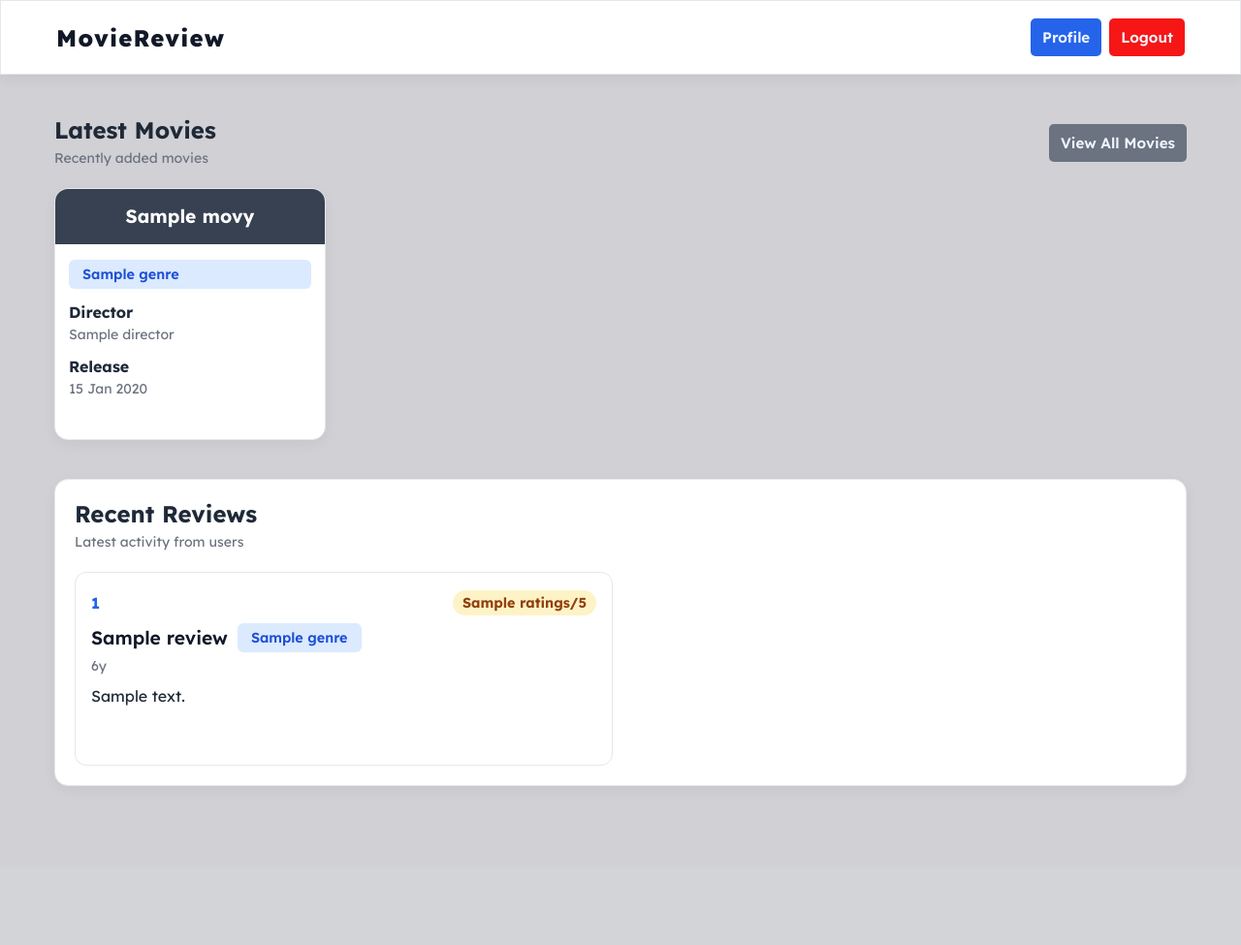
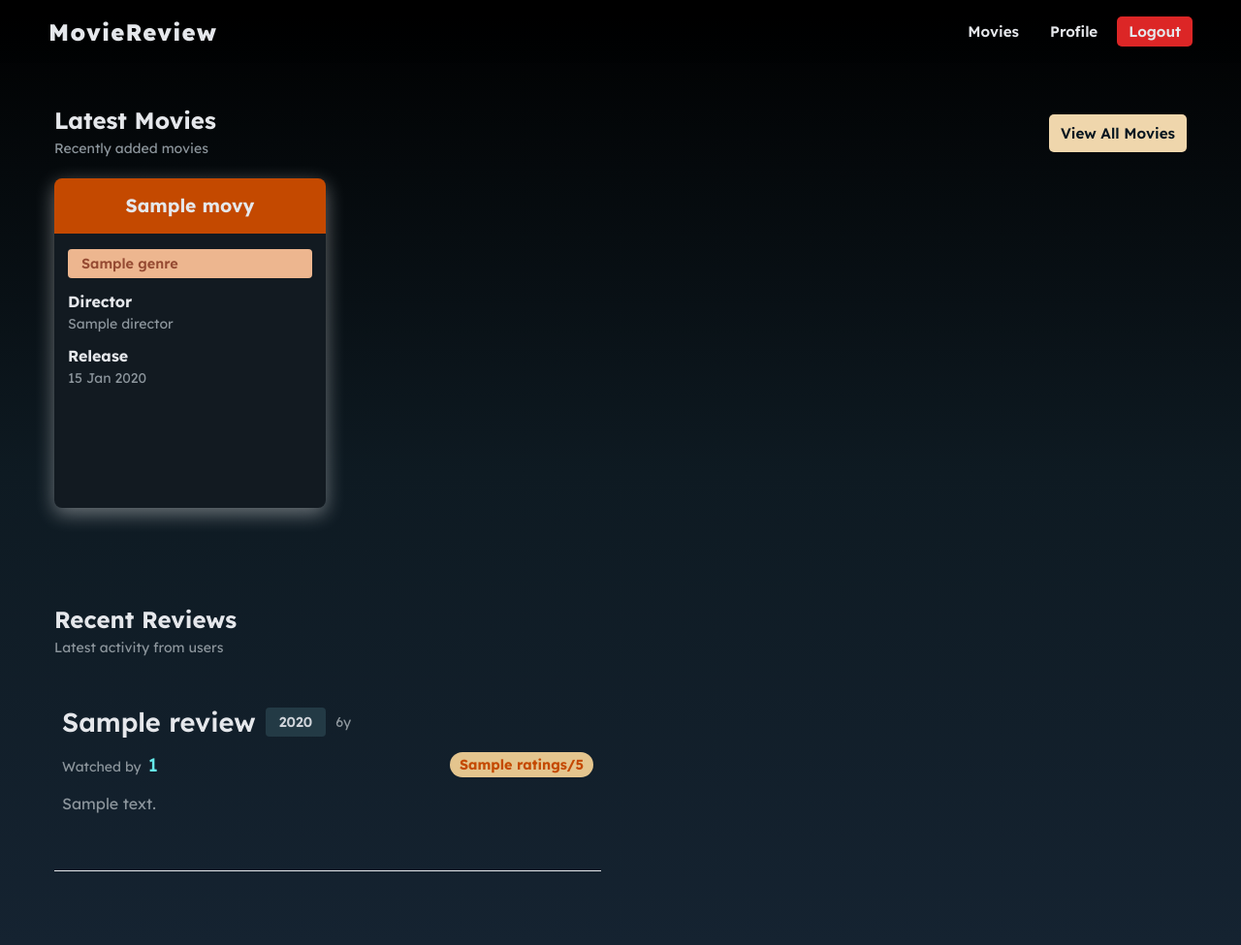
Before and after one commit to aliffkhuzairi/flask_movie_review_v2, a Flask app: page /home in a window 1280 px wide. Shown: the whole page at 97% size. Before the commit the page ends 811 px from the top, so only its background shows below. Run offline with Flask 3, Linux system fonts and the light colour scheme; the visitor is signed in with stand-in values (Sample User, id 1); a database or web service that is not in the repository returns one stand-in record (values such as "Sample title"); some libraries are stand-ins or nearby versions; some web fonts are replaced.

Commit message:
style: restyle the app into dark mode

```diff
--- a/app.py
+++ b/app.py
@@ -200,7 +200,7 @@ def home():
         movies = cur.fetchall()
 
         cur.execute("""
-            select r.ratings, r.uid, m.title, r.review, r.rev_time, m.genre, m.id
+            select r.ratings, r.uid, m.title, r.review, r.rev_time, m.rel_date, m.id
             from reviews r
             join movies m on r.mid = m.id
             where not exists (
@@ -398,7 +398,7 @@ def user_detail(user_id):
         offset = (page - 1) * per_page
 
         cur.execute(f"""
-            select m.id, m.title, r.ratings, r.review, r.rev_time, m.genre
+            select m.id, m.title, r.ratings, r.review, r.rev_time, m.rel_date
             from reviews r
             join movies m on r.mid = m.id
             where r.uid = %s
--- a/static/script.js
+++ b/static/script.js
@@ -35,3 +35,9 @@ window.addEventListener('load', function () {
         localStorage.removeItem('scrollPosition');
     }
 });
+
+// Sticky Header
+window.addEventListener('scroll', function () {
+    const header = document.querySelector('header');
+    header.classList.toggle('sticky', window.scrollY > 0);
+});
--- a/static/style.css
+++ b/static/style.css
@@ -1,4 +1,41 @@
 @import url('https://fonts.googleapis.com/css2?family=Lexend:wght@100..900&family=Megrim&display=swap');
+:root {
+    /* Background */
+    --bg-main: linear-gradient(180deg, #000000, #0e1a22, #152331);
+    --bg-surface: #0b1116;
+
+    /* Header */
+    --bg-header: rgba(0, 0, 0, 0.15);
+
+    /* Text */
+    --text-main: #e5e7eb;
+    --text-muted: #8c959c;
+    --text-dark: #04151f;
+
+    /* Accent */
+    --primary: #c44900;
+    --primary-hover: #a63c00;
+
+    --secondary: #efd6ac;
+    --secondary-hover: #e4c58e;
+
+    /* Danger */
+    --danger: #dc2626;
+    --danger-hover: #b91c1c;
+    --bg-error: #fee2e2;
+    --bg-error-text: #b91c1c;
+
+    /* Status */
+    --success-bg: #0f3d2e;
+    --success-text: #a7f3d0;
+
+    /* Tags */
+    --tag-bg: #233a45;
+    --tag-text: #d1d5db;
+
+    /* Shadow */
+    --shadow: 0 6px 20px #ffffff66;
+}
 
 * {
     box-sizing: border-box;
@@ -6,11 +43,15 @@
     padding: 0;
 }
 
+html {
+    min-height: 100vh;
+}
+
 /* BODY */
 body {
     font-family: 'Lexend', Helvetica, sans-serif;
-    background: #d1d1d5;
-    color: #1f2937;
+    background: var(--bg-main);
+    color: var(--text-main);
 }
 
 /* CENTER LOGIN PAGE */
@@ -96,10 +151,9 @@ select {
     margin: 10px 0;
 }
 
-button,
 .button-link {
     display: inline-block;
-    color: #eff6ff;
+    color: var(--text-main);
     padding: 10px 12px;
     border: none;
     border-radius: 5px;
@@ -125,10 +174,11 @@ button:hover {
     top: 0;
     left: 0;
     width: 100%;
+    padding: 7px 0;
     gap: 12px;
-    background: #ffffff;
-    border: 1px solid #e5e7eb;
-    box-shadow: 0 4px 14px rgba(0, 0, 0, 0.06);
+    background: var(--bg-header);
+    border: none;
+    transition: all 0.6s;
     z-index: 5;
 }
 
@@ -138,7 +188,7 @@ button:hover {
     display: flex;
     justify-content: space-between;
     align-items: center;
-    padding: 8px 18px;
+    padding: 0 10px;
 }
 .brand {
     font-size: 1.5rem;
@@ -146,11 +196,43 @@ button:hover {
     font-weight: 800;
     letter-spacing: 1.2px;
     text-decoration: none;
-    color: #111827;
+    color: var(--text-main);
+    transition: all 0.13s ease-in-out;
+}
+
+.nav,
+.logout {
+    padding: 6px 12px;
 }
 
 .brand:hover {
-    color: #2563eb;
+    color: var(--primary-hover);
+}
+
+.nav:hover {
+    color: var(--secondary-hover);
+}
+
+header.sticky {
+    padding: 5px;
+    background-color: #ccc;
+    box-shadow: 0 0 10px #000;
+}
+
+header.sticky .nav {
+    color: var(--text-dark);
+}
+
+header.sticky .nav:hover {
+    color: var(--primary-hover);
+}
+
+header.sticky .brand{
+    color: var(--text-dark);
+}
+
+header.sticky .brand:hover{
+    color: var(--primary-hover);
 }
 
 .nav-actions {
@@ -160,27 +242,24 @@ button:hover {
 }
 
 .logout {
-    background: #f61616;
+    background: var(--danger);
 }
 
 .logout:hover {
-    background: #bc1111;
+    background: var(--danger-hover);
 }
 
 /* MAIN SECTION */
 .page-container {
     max-width: 1200px;
-    margin: 70px auto 20px;
+    margin: 60px auto 20px;
     padding: 24px 16px 40px;
 }
 
 .card {
-    background: #ffffff;
-    border: 1px solid #e5e7eb;
     border-radius: 14px;
     padding: 20px;
     margin-bottom: 24px;
-    box-shadow: 0 4px 14px rgba(0, 0, 0, 0.05);
 }
 
 #movies,
@@ -190,6 +269,10 @@ button:hover {
 
 .movie-container {
     margin: 24px 0 40px;
+}
+
+.review-container {
+    margin-top: 100px;
 }
 
 .section-head {
@@ -204,39 +287,39 @@ button:hover {
 
 .movie-list {
     display: flex;
-    gap: 18px;
+    gap: 20px;
     flex-wrap: wrap;
 }
 
 .movie-card {
     flex: 1 1 240px;
     max-width: 280px;
-    min-height: 260px;
+    min-height: 340px;
     display: flex;
     flex-direction: column;
     text-decoration: none;
     color: inherit;
-    background: #ffffff;
-    border: 1px solid #e5e7eb;
-    border-radius: 14px;
+    background: #121a21;
+    border-radius: 8px;
     overflow: hidden;
-    box-shadow: 0 4px 14px rgba(0, 0, 0, 0.05);
+    box-shadow: var(--shadow);
     transition: transform 0.18s ease, box-shadow 0.18s ease;
 }
 
 .movie-card:hover {
     transform: translateY(-4px);
     box-shadow: 0 8px 20px rgba(0, 0, 0, 0.08);
+    border: 1px solid rgb(255 255 255 / 0.17);
 }
 
 .movie-card-top {
-    background: #374151;
     padding: 16px 14px;
+    background: var(--primary);
 }
 
 .movie-card-top h3 {
     font-size: 1.2rem;
-    color: #ffffff;
+    color: var(--text-main);
     text-align: center;
     line-height: 1.3;
 }
@@ -249,10 +332,29 @@ button:hover {
     flex: 1;
 }
 
+.tag {
+    display: inline-block;
+    padding: 6px 14px;
+    border-radius: 4px;
+    font-size: 0.9rem;
+    font-weight: 600;
+}
+
+.home-tag {
+    background: #edb68f;
+    color: #954a32;
+}
+
+.review-tag {
+    background: var(--tag-bg);
+    color: var(--tag-text);
+}
+
 .movie-info {
     display: flex;
     flex-direction: column;
     gap: 4px;
+    color: var(--text-main);
 }
 
 .movie-info p {
@@ -283,24 +385,23 @@ button:hover {
     padding: 8px 10px;
 }
 
-
-
 .primary {
-    background: #2563eb;
-    color: #eff6ff;
+    background: var(--primary);
+    color: var(--text-main);
 }
 
 .button-link.primary:hover {
-    background: #1d4ed8;
+    background: var(--primary-hover);
     text-decoration: none;
 }
 
 .button-link.secondary {
-    background: #6b7280;
+    background: var(--secondary);
+    color: var(--text-dark);
 }
 
 .button-link.secondary:hover {
-    background: #4b5563;
+    background: var(--secondary-hover);
 }
 
 .review-head {
@@ -309,24 +410,25 @@ button:hover {
 
 .review-title {
     font-weight: 600;
-    color: #111827;
-    font-size: 1.2rem;
+    color: var(--text-main);
+    font-size: 1.7rem;
     text-decoration: none;
+    transition: color 0.12s ease-in-out;
 }
 
 .review-title:hover {
-    color: #1d4ed8;
+    color: var(--secondary-hover);
 }
 
 .review-feed {
     display: flex;
     flex-wrap: wrap;
-    gap: 16px;
+    gap: 32px;
 }
 
 .home-review-feed .review-card {
-    flex: 1 1 calc(50% - 8px);
-    max-width: calc(50% - 8px);
+    flex: 1 1 calc(50% - 20px);
+    max-width: calc(50% - 20px);
     min-height: 200px;
 }
 
@@ -370,7 +473,7 @@ button:hover {
 
 .small-text {
     font-size: 0.88rem;
-    color: #6b7280;
+    color: var(--text-muted);
     margin: 5px 0;
 }
 
@@ -419,19 +514,13 @@ button:hover {
     gap: 10px;
 }
 
-.tag {
-    display: inline-block;
-    padding: 6px 14px;
-    border-radius: 6px;
-    background: #dbeafe;
-    color: #1d4ed8;
-    font-size: 0.9rem;
-    font-weight: 600;
+.tag.info-page {
+    padding-left: 3px;
 }
 
 .tag.muted {
     background: none;
-    color: #4b5563;
+    color: var(--text-muted);
 }
 
 .movie-rating-box {
@@ -529,11 +617,16 @@ textarea{
 }
 
 .review-card {
-    border: 1px solid #e5e7eb;
-    border-radius: 12px;
-    padding: 16px;
-    background: #ffffff;
+    border-bottom: 1px solid var(--text-main);
+    padding: 24px 8px;
+    margin-bottom: 16px;
+    background: none;
 }
+
+/*.review-card:hover {*/
+/*    transform: translateY(-3px);*/
+/*    box-shadow: 0 8px 25px rgba(0,0,0,0.4);*/
+/*}*/
 
 .review-card-top {
     display: flex;
@@ -544,8 +637,11 @@ textarea{
 }
 
 .review-user {
-    font-weight: 700;
-    color: #2563eb;
+    font-weight: 500;
+    font-size: 1.2rem;
+    padding-left: 3px;
+    /*color: var(--primary);*/
+    color: #66eaea;
     text-decoration: none;
 }
 
@@ -553,20 +649,19 @@ textarea{
     display: inline-block;
     padding: 4px 10px;
     border-radius: 999px;
-    background: #fef3c7;
-    color: #92400e;
+    background: var(--secondary-hover);
+    color: var(--primary);
     font-size: 0.9rem;
     font-weight: 700;
 }
 
 .review-time {
     font-size: 0.88rem;
-    color: #6b7280;
-    margin-bottom: 10px;
+    color: var(--text-muted);
 }
 
 .review-text {
-    color: #1f2937;
+    color: var(--text-muted);
     line-height: 1.5;
     word-break: break-word;
 }
--- a/templates/home.html
+++ b/templates/home.html
@@ -15,7 +15,8 @@
                 <span>MovieReview</span>
             </a>
             <div class="button-row">
-                <a class="button-link primary" href="{{ url_for('user_detail', user_id=user_id) }}">Profile</a>
+                <a class="button-link nav" href="{{ url_for('movie_list') }}">Movies</a>
+                <a class="button-link nav" href="{{ url_for('user_detail', user_id=user_id) }}">Profile</a>
                 <a class="button-link logout" href="{{ url_for('logout') }}">Logout</a>
             </div>
         </div>
@@ -47,7 +48,7 @@
                     </div>
 
                     <div class="movie-card-body">
-                        <span class="tag">{{ movie[3] }}</span>
+                        <span class="tag home-tag">{{ movie[3] }}</span>
 
                         <div class="movie-info">
                             <p><strong>Director</strong></p>
@@ -67,7 +68,7 @@
         </section>
 
         <!-- REVIEWS SECTION -->
-        <section id="reviews" class="card">
+        <section id="reviews" class="review-container">
             <div class="section-head">
                 <div>
                     <h1>Recent Reviews</h1>
@@ -81,23 +82,29 @@
                 <div class="review-feed">
                     {% for review in reviews %}
                     <div class="review-card">
+
+                        <div class="title-genre">
+                            <a href="{{ url_for('movie_detail', movie_id=review[6]) }}" class="review-title">
+                                {{ review[2] }}
+                            </a>
+                            <span class="tag review-tag">{{ review[5].strftime('%Y') if review[5] else '' }}</span>
+                            <p class="review-time">
+                                {{ review[4] | time_ago }}
+                            </p>
+                        </div>
+
                         <div class="review-card-top">
                             <div class="title-genre">
-                                <a class="review-user" href="{{ url_for('user_detail', user_id=review[1]) }}">
-                                    {{ review[1] }}
-                                </a>
+                                <p class="small-text">Watched by
+                                    <a class="review-user" href="{{ url_for('user_detail', user_id=review[1]) }}">
+                                        {{ review[1] }}
+                                    </a>
+                                </p>
+
                             </div>
 
                             <span class="review-rating">{{ review[0] }}/5</span>
                         </div>
-                        <div class="title-genre">
-                            <a href="{{ url_for('movie_detail', movie_id=review[6]) }}" class="review-title">{{ review[2] }}</a>
-                            <span class="tag">{{ review[5] }}</span>
-                        </div>
-
-                        <p class="review-time">
-                            {{ review[4] | time_ago }}
-                        </p>
 
                         <div class="review-text-block homepage">
                             <p class="review-text clamp-text">{{ review[3] }}</p>
--- a/templates/login.html
+++ b/templates/login.html
@@ -31,13 +31,13 @@
                  <input id="password" type="password" name="password" required>
 
                  <div class="button-row">
-                     <button type="submit" class="primary login">Sign In</button>
+                     <button type="submit" class="button-link primary">Sign In</button>
                  </div>
              </form>
 
             <p class="small-text">
                 Don't have an account?
-                <a href="{{ url_for('signup_page') }}">Sign Up</a>
+                <a href="{{ url_for('signup_page') }}" class="auth-option">Sign Up</a>
             </p>
          </div>
     </div>
--- a/templates/movies.html
+++ b/templates/movies.html
@@ -14,7 +14,8 @@
                 <span>MovieReview</span>
             </a>
             <div class="button-row">
-                <a class="button-link primary" href="{{ url_for('user_detail', user_id=user_id) }}">Profile</a>
+                <a class="button-link nav" href="{{ url_for('movie_list') }}">Movies</a>
+                <a class="button-link nav" href="{{ url_for('user_detail', user_id=user_id) }}">Profile</a>
                 <a class="button-link logout" href="{{ url_for('logout') }}">Logout</a>
             </div>
         </div>
--- a/templates/signup.html
+++ b/templates/signup.html
@@ -30,14 +30,14 @@
                 <input id="password" type="password" name="password" required>
 
                 <div class="button-row">
-                    <button type="submit" class="primary login">Sign Up</button>
+                    <button type="submit" class="button-link primary">Sign Up</button>
                 </div>
 
              </form>
 
              <p class="small-text">
                 Already have an account?
-                <a href="{{ url_for('index') }}">Sign in</a>
+                <a href="{{ url_for('index') }}" class="auth-option">Sign in</a>
              </p>
          </div>
     </div>
```
Also changed, not shown: other parts of static/style.css (+51 -105 lines), templates/movie.html (+15 -13 lines), templates/user_info.html (+14 -11 lines).
